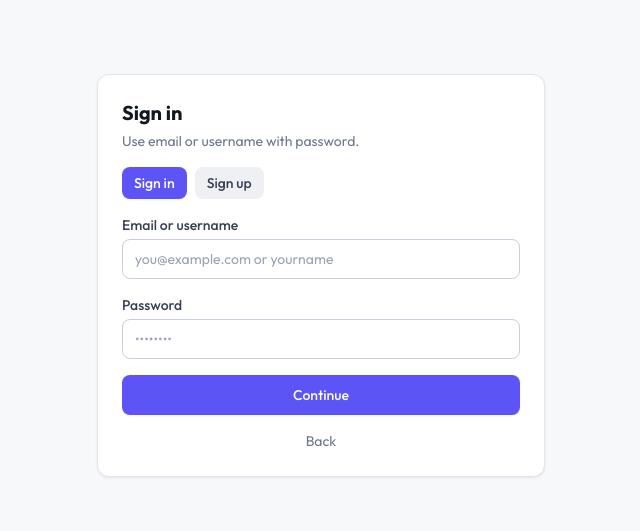
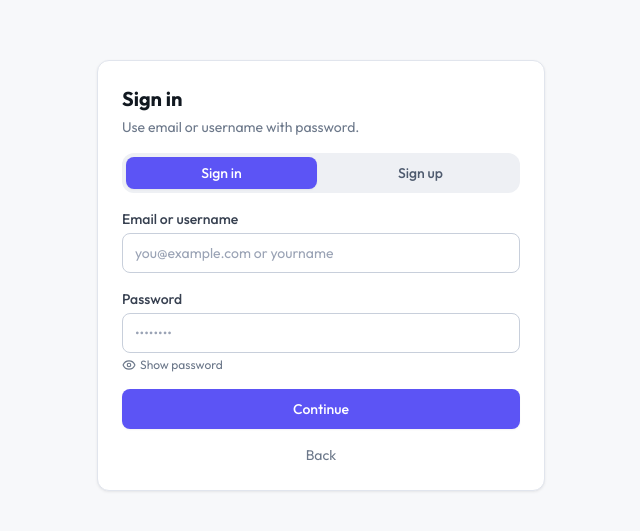
Before and after one commit to BhairabnathJ/plx, a React (Vite) app: page /auth in a window 1280 px wide. Shown: the part 125-656 px from the top of the page, without its empty margins (319-959 px from the left). Built offline with nearby package versions, Linux system fonts and the light colour scheme; no server answers.

Commit message:
feat(auth): improve onboarding flow and auth UX

```diff
--- a/src/components/layout/AuthGuard.tsx
+++ b/src/components/layout/AuthGuard.tsx
@@ -18,7 +18,8 @@ export function AuthGuard({ children }: AuthGuardProps) {
   }
 
   if (!isAuthenticated) {
-    return <Navigate to="/" replace state={{ from: location.pathname }} />
+    const returnTo = `${location.pathname}${location.search}`
+    return <Navigate to={`/auth?mode=signin&returnTo=${encodeURIComponent(returnTo)}`} replace state={{ from: location.pathname }} />
   }
 
   return <>{children}</>
--- a/src/pages/Auth/AuthPage.tsx
+++ b/src/pages/Auth/AuthPage.tsx
@@ -1,28 +1,138 @@
-import { useState } from 'react'
+import { useEffect, useMemo, useState } from 'react'
 import { useNavigate, useSearchParams } from 'react-router-dom'
+import { AlertCircle, Eye, EyeOff } from 'lucide-react'
 import { Button } from '@/components/primitives/Button'
 import { Input } from '@/components/primitives/Input'
-import { useLogin } from '@/services/convex/auth'
+import { useAuthUser, useLogin } from '@/services/convex/auth'
+import { useCreateGroup, useGroups } from '@/services/convex/groups'
 
 type Mode = 'signin' | 'signup'
+type Field = 'email' | 'username' | 'identifier' | 'password'
+
+const EMAIL_RE = /^[^\s@]+@[^\s@]+\.[^\s@]+$/
+const USERNAME_RE = /^[a-z0-9_]{3,20}$/
+
+function asMode(value: string | null): Mode {
+  return value === 'signup' ? 'signup' : 'signin'
+}
+
+function friendlyAuthError(error: unknown): string {
+  if (!(error instanceof Error)) return 'Authentication failed. Please try again.'
+  const message = error.message.toLowerCase()
+  if (message.includes('invalid credentials')) return 'Email/username or password is incorrect.'
+  if (message.includes('email already registered')) return 'This email is already registered. Try signing in.'
+  if (message.includes('username already taken')) return 'That username is unavailable. Try another one.'
+  if (message.includes('unauthorized')) return 'Your session expired. Please sign in again.'
+  return error.message
+}
+
+function passwordStrength(password: string): { label: 'Weak' | 'Medium' | 'Strong'; className: string } {
+  let score = 0
+  if (password.length >= 8) score += 1
+  if (/[a-z]/.test(password) && /[A-Z]/.test(password)) score += 1
+  if (/\d/.test(password)) score += 1
+  if (/[^A-Za-z0-9]/.test(password)) score += 1
+
+  if (score >= 4) return { label: 'Strong', className: 'text-emerald-700' }
+  if (score >= 2) return { label: 'Medium', className: 'text-amber-700' }
+  return { label: 'Weak', className: 'text-red-700' }
+}
+
+function suggestedGroupName(username: string, email: string, userName?: string) {
+  if (userName?.trim()) return `${userName.trim()}'s Group`
+  if (username.trim()) return `${username.trim()}'s Group`
+  const prefix = email.split('@')[0]?.trim()
+  return prefix ? `${prefix}'s Group` : 'My Group'
+}
 
 export function AuthPage() {
   const navigate = useNavigate()
   const [params] = useSearchParams()
+  const seededEmail = useMemo(() => (params.get('email') ?? '').trim().toLowerCase(), [params])
+  const safeReturnTo = useMemo(() => {
+    const value = params.get('returnTo')
+    return value && value.startsWith('/app/') ? value : null
+  }, [params])
 
-  const [mode, setMode] = useState<Mode>('signin')
-  const [email, setEmail] = useState(params.get('email') ?? '')
+  const [mode, setMode] = useState<Mode>(asMode(params.get('mode')))
+  const [email, setEmail] = useState(seededEmail)
   const [username, setUsername] = useState('')
-  const [identifier, setIdentifier] = useState(params.get('email') ?? '')
+  const [identifier, setIdentifier] = useState(seededEmail)
   const [password, setPassword] = useState('')
+  const [showPassword, setShowPassword] = useState(false)
+  const [fieldErrors, setFieldErrors] = useState<Partial<Record<Field, string>>>({})
   const [error, setError] = useState<string | null>(null)
   const [submitting, setSubmitting] = useState(false)
+  const [groupSetupRequired, setGroupSetupRequired] = useState(false)
+  const [groupName, setGroupName] = useState('')
+  const [creatingGroup, setCreatingGroup] = useState(false)
 
-  const { login, register } = useLogin()
+  const { login, register, logout } = useLogin()
+  const { user, isAuthenticated, isLoading: authLoading } = useAuthUser()
+  const { groups, isLoading: groupsLoading } = useGroups()
+  const { createGroup } = useCreateGroup()
+
+  useEffect(() => {
+    const firstGroup = groups[0]
+    if (!authLoading && isAuthenticated && !groupsLoading && firstGroup && !groupSetupRequired) {
+      navigate(safeReturnTo ?? `/app/${firstGroup.id}/dashboard`, { replace: true })
+    }
+  }, [authLoading, groups, groupsLoading, groupSetupRequired, isAuthenticated, navigate, safeReturnTo])
+
+  useEffect(() => {
+    if (!authLoading && isAuthenticated && !groupsLoading && groups.length === 0) {
+      setGroupSetupRequired(true)
+      setGroupName((current) => current || suggestedGroupName(username, email, user?.name))
+    }
+  }, [authLoading, email, groups.length, groupsLoading, isAuthenticated, user?.name, username])
+
+  const switchMode = (nextMode: Mode) => {
+    if (nextMode === mode) return
+    setMode(nextMode)
+    setPassword('')
+    setShowPassword(false)
+    setError(null)
+    setFieldErrors({})
+
+    if (nextMode === 'signin') {
+      const value = (email || identifier).trim().toLowerCase()
+      setIdentifier(value)
+    } else if (identifier.includes('@') && !email) {
+      setEmail(identifier.trim().toLowerCase())
+    }
+  }
+
+  const validate = (): Partial<Record<Field, string>> => {
+    const errors: Partial<Record<Field, string>> = {}
+    if (mode === 'signup') {
+      if (!EMAIL_RE.test(email.trim().toLowerCase())) {
+        errors.email = 'Enter a valid email address.'
+      }
+      if (!USERNAME_RE.test(username.trim().toLowerCase())) {
+        errors.username = 'Use 3-20 chars: lowercase letters, numbers, underscore.'
+      }
+      if (password.length < 8 || !/[a-zA-Z]/.test(password) || !/\d/.test(password)) {
+        errors.password = 'Use at least 8 characters with at least 1 letter and 1 number.'
+      }
+      return errors
+    }
+
+    if (!identifier.trim()) {
+      errors.identifier = 'Enter your email or username.'
+    }
+    if (!password.trim()) {
+      errors.password = 'Enter your password.'
+    }
+    return errors
+  }
 
   const handleSubmit = async (e: React.FormEvent) => {
     e.preventDefault()
     setError(null)
+    const nextErrors = validate()
+    setFieldErrors(nextErrors)
+    if (Object.keys(nextErrors).length > 0) return
+
     setSubmitting(true)
 
     try {
@@ -36,21 +146,103 @@ export function AuthPage() {
           : await login({ identifier: identifier.trim().toLowerCase(), password })
 
       const groupId = result.defaultGroupId
-      if (!groupId) {
-        setError('No group found for this account. Please create a new account.')
+      if (groupId) {
+        navigate(safeReturnTo ?? `/app/${groupId}/dashboard`, { replace: true })
         return
       }
-      navigate(`/app/${groupId}/dashboard`)
+
+      setGroupSetupRequired(true)
+      setGroupName(suggestedGroupName(username, email, user?.name))
+      setError('You are signed in. Create your first group to continue.')
     } catch (err) {
-      setError(err instanceof Error ? err.message : 'Authentication failed')
+      setError(friendlyAuthError(err))
     } finally {
       setSubmitting(false)
     }
   }
 
+  const handleCreateGroup = async (e: React.FormEvent) => {
+    e.preventDefault()
+    setError(null)
+
+    if (!groupName.trim()) {
+      setError('Enter a group name to continue.')
+      return
+    }
+
+    setCreatingGroup(true)
+    try {
+      const groupId = await createGroup({ name: groupName.trim() })
+      navigate(`/app/${groupId}/dashboard`, { replace: true })
+    } catch (err) {
+      setError(friendlyAuthError(err))
+    } finally {
+      setCreatingGroup(false)
+    }
+  }
+
+  if (authLoading || (isAuthenticated && groupsLoading)) {
     return (
       <div className="min-h-dvh bg-neutral-50 flex items-center justify-center px-4">
-      <form onSubmit={handleSubmit} className="card w-full max-w-md p-6 space-y-4">
+        <div className="card w-full max-w-md p-6 text-sm text-neutral-500">Checking your session…</div>
+      </div>
+    )
+  }
+
+  if (groupSetupRequired) {
+    return (
+      <div className="min-h-dvh bg-neutral-50 flex items-center justify-center px-4">
+        <form onSubmit={handleCreateGroup} className="card w-full max-w-md p-6 space-y-4">
+          <div className="space-y-1">
+            <h1 className="text-xl font-bold text-neutral-900">Create your first group</h1>
+            <p className="text-sm text-neutral-500">
+              You are signed in. Add a group profile to continue into PlannerBot.
+            </p>
+          </div>
+
+          <Input
+            label="Group name"
+            placeholder="Friday Crew"
+            value={groupName}
+            onChange={(e) => setGroupName(e.target.value)}
+            autoFocus
+            required
+          />
+
+          {error && (
+            <div className="rounded-lg border border-red-200 bg-red-50 px-3 py-2 text-sm text-red-700 flex items-start gap-2">
+              <AlertCircle size={16} className="mt-0.5 shrink-0" />
+              <span>{error}</span>
+            </div>
+          )}
+
+          <Button type="submit" variant="primary" size="md" loading={creatingGroup} className="w-full">
+            Continue
+          </Button>
+          <Button
+            type="button"
+            variant="ghost"
+            size="sm"
+            className="w-full"
+            onClick={async () => {
+              await logout()
+              setGroupSetupRequired(false)
+              setGroupName('')
+              setPassword('')
+            }}
+          >
+            Sign out and use another account
+          </Button>
+        </form>
+      </div>
+    )
+  }
+
+  const strength = passwordStrength(password)
+
+  return (
+    <div className="min-h-dvh bg-neutral-50 flex items-center justify-center px-4">
+      <form onSubmit={handleSubmit} className="card w-full max-w-md p-6 space-y-4" noValidate>
         <div className="space-y-1">
           <h1 className="text-xl font-bold text-neutral-900">
             {mode === 'signin' ? 'Sign in' : 'Create account'}
@@ -62,11 +254,27 @@ export function AuthPage() {
           </p>
         </div>
 
-        <div className="flex gap-2">
-          <Button type="button" variant={mode === 'signin' ? 'primary' : 'secondary'} size="sm" onClick={() => setMode('signin')}>
+        <div role="tablist" aria-label="Authentication mode" className="grid grid-cols-2 gap-2 p-1 bg-neutral-100 rounded-xl">
+          <Button
+            type="button"
+            role="tab"
+            aria-selected={mode === 'signin'}
+            variant={mode === 'signin' ? 'primary' : 'ghost'}
+            size="sm"
+            onClick={() => switchMode('signin')}
+            className="w-full"
+          >
             Sign in
           </Button>
-          <Button type="button" variant={mode === 'signup' ? 'primary' : 'secondary'} size="sm" onClick={() => setMode('signup')}>
+          <Button
+            type="button"
+            role="tab"
+            aria-selected={mode === 'signup'}
+            variant={mode === 'signup' ? 'primary' : 'ghost'}
+            size="sm"
+            onClick={() => switchMode('signup')}
+            className="w-full"
+          >
             Sign up
           </Button>
         </div>
@@ -80,6 +288,7 @@ export function AuthPage() {
               value={email}
               onChange={(e) => setEmail(e.target.value)}
               autoComplete="email"
+              error={fieldErrors.email}
               required
             />
             <Input
@@ -89,6 +298,8 @@ export function AuthPage() {
               value={username}
               onChange={(e) => setUsername(e.target.value)}
               autoComplete="username"
+              error={fieldErrors.username}
+              hint="3-20 chars, lowercase letters, numbers, underscore."
               required
             />
           </>
@@ -99,22 +310,45 @@ export function AuthPage() {
             placeholder="you@example.com or yourname"
             value={identifier}
             onChange={(e) => setIdentifier(e.target.value)}
-            autoComplete="username"
+            autoComplete="username email"
+            error={fieldErrors.identifier}
             required
           />
         )}
 
+        <div className="space-y-1">
           <Input
-          type="password"
+            type={showPassword ? 'text' : 'password'}
             label="Password"
             placeholder="••••••••"
             value={password}
             onChange={(e) => setPassword(e.target.value)}
             autoComplete={mode === 'signup' ? 'new-password' : 'current-password'}
+            error={fieldErrors.password}
+            minLength={8}
             required
           />
+          <div className="flex items-center justify-between">
+            <button
+              type="button"
+              onClick={() => setShowPassword((current) => !current)}
+              className="inline-flex items-center gap-1 text-xs text-neutral-500 hover:text-neutral-700"
+            >
+              {showPassword ? <EyeOff size={14} /> : <Eye size={14} />}
+              {showPassword ? 'Hide password' : 'Show password'}
+            </button>
+            {mode === 'signup' && password ? (
+              <span className={`text-xs font-medium ${strength.className}`}>Strength: {strength.label}</span>
+            ) : null}
+          </div>
+        </div>
 
-        {error && <p className="text-sm text-red-600">{error}</p>}
+        {error && (
+          <div className="rounded-lg border border-red-200 bg-red-50 px-3 py-2 text-sm text-red-700 flex items-start gap-2">
+            <AlertCircle size={16} className="mt-0.5 shrink-0" />
+            <span>{error}</span>
+          </div>
+        )}
 
         <Button type="submit" variant="primary" size="md" loading={submitting} className="w-full">
           {mode === 'signin' ? 'Continue' : 'Create account'}
```
Also changed, not shown: src/pages/Landing/LandingPage.tsx (+5 -4 lines). Lines whose indentation alone changed are shown as unchanged.
